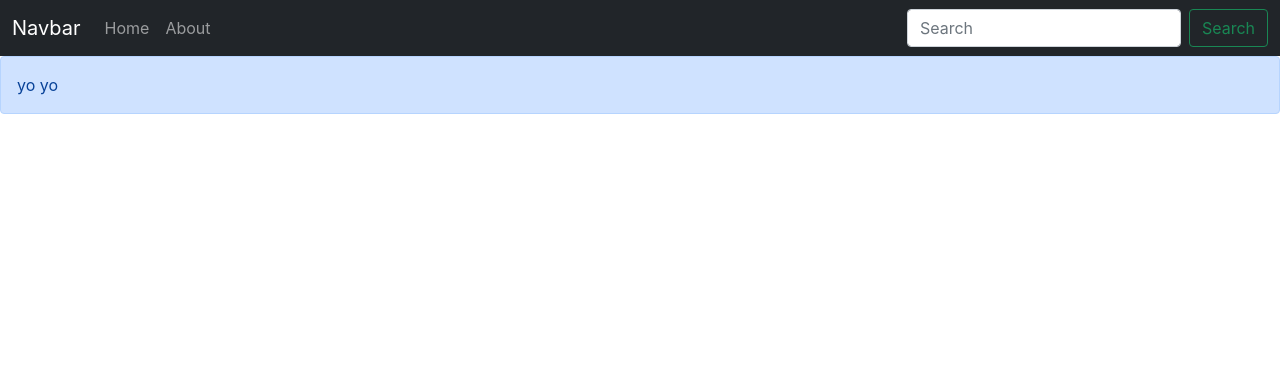
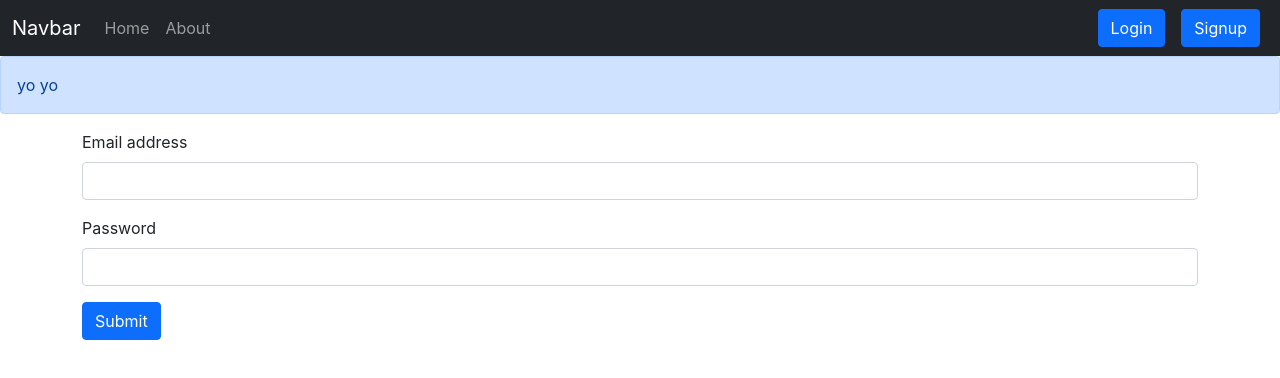
Before and after one commit to BabbarRaghav/iNotebook-React, a React (Create React App) app: page /login in a window 1280 px wide. Shown: the top 378 px of the page. Built offline with nearby package versions, Linux system fonts and the light colour scheme.

Commit message:
Adding Login Page and its API

```diff
--- a/src/App.js
+++ b/src/App.js
@@ -9,6 +9,8 @@ import {
 } from "react-router-dom";
 import NoteState from './context/notes/NoteState';
 import Alert from './component/Alert';
+import Signup from './component/Signup';
+import Login from './component/Login';
 
 function App() {
   return (
@@ -19,11 +21,17 @@ function App() {
           <Alert msg="yo yo"/>
           <div className="container">
             <Switch>
+              <Route exact path="/">
+                <Home />
+              </Route>
               <Route exact path="/about">
                 <About />
               </Route>
-              <Route exact path="/">
-                <Home />
+              <Route exact path="/login">
+                <Login/>
+              </Route>
+              <Route exact path="/signup">
+                <Signup/>
               </Route>
             </Switch>
           </div>
--- /dev/null
+++ b/src/component/Login.js
@@ -0,0 +1,43 @@
+import React, { useState } from 'react'
+import { useHistory } from 'react-router-dom'
+
+const Login = () => {
+    const [auth, setauth] = useState({email: "", password: ""})
+    let history = useHistory()
+    const handleSubmit = async (e)=>{
+        e.preventDefault()
+        const response = await fetch("http://localhost:5000/api/auth/login", {
+            method: 'POST', // *GET, POST, PUT, DELETE, etc.
+            headers: {
+              'Content-Type': 'application/json'
+            },
+            body: JSON.stringify({email: auth.email, password: auth.password})
+        });
+        const json = await response.json()
+        console.log(json)
+        if (json.success){
+            localStorage.setItem('auth-token', json.jwtData)
+            history.push("/")
+        }
+    }
+    const onChange = (e)=>{
+        setauth({...auth, [e.target.name]: e.target.value})
+    }
+    return (
+        <div>
+            <form onSubmit={handleSubmit}>
+                <div className="mb-3">
+                    <label htmlFor="exampleInputEmail1" className="form-label">Email address</label>
+                    <input type="email" className="form-control" id="email" name="email" aria-describedby="emailHelp" value={auth.email} onChange={onChange}/>
+                </div>
+                <div className="mb-3">
+                    <label htmlFor="exampleInputPassword1" className="form-label">Password</label>
+                    <input type="password" className="form-control" id="password" name="password" value={auth.password} onChange={onChange}/>
+                </div>
+                <button type="submit" className="btn btn-primary">Submit</button>
+            </form>
+        </div>
+    )
+}
+
+export default Login
--- a/src/component/Navbar.js
+++ b/src/component/Navbar.js
@@ -22,8 +22,8 @@ export const Navbar = () => {
                             </li>
                         </ul>
                         <form className="d-flex">
-                            <input className="form-control me-2" type="search" placeholder="Search" aria-label="Search" />
-                            <button className="btn btn-outline-success" type="submit">Search</button>
+                        <Link className="btn btn-primary mx-2" to="/login" role="button">Login</Link>
+                        <Link className="btn btn-primary mx-2" to="/signup" role="button">Signup</Link>
                         </form>
                     </div>
                 </div>
--- /dev/null
+++ b/src/component/Signup.js
@@ -0,0 +1,11 @@
+import React from 'react'
+
+const Signup = () => {
+    return (
+        <div>
+            I am signup
+        </div>
+    )
+}
+
+export default Signup
```
Also changed, not shown: 1 other file (tests, documents, lock files or other folders).
